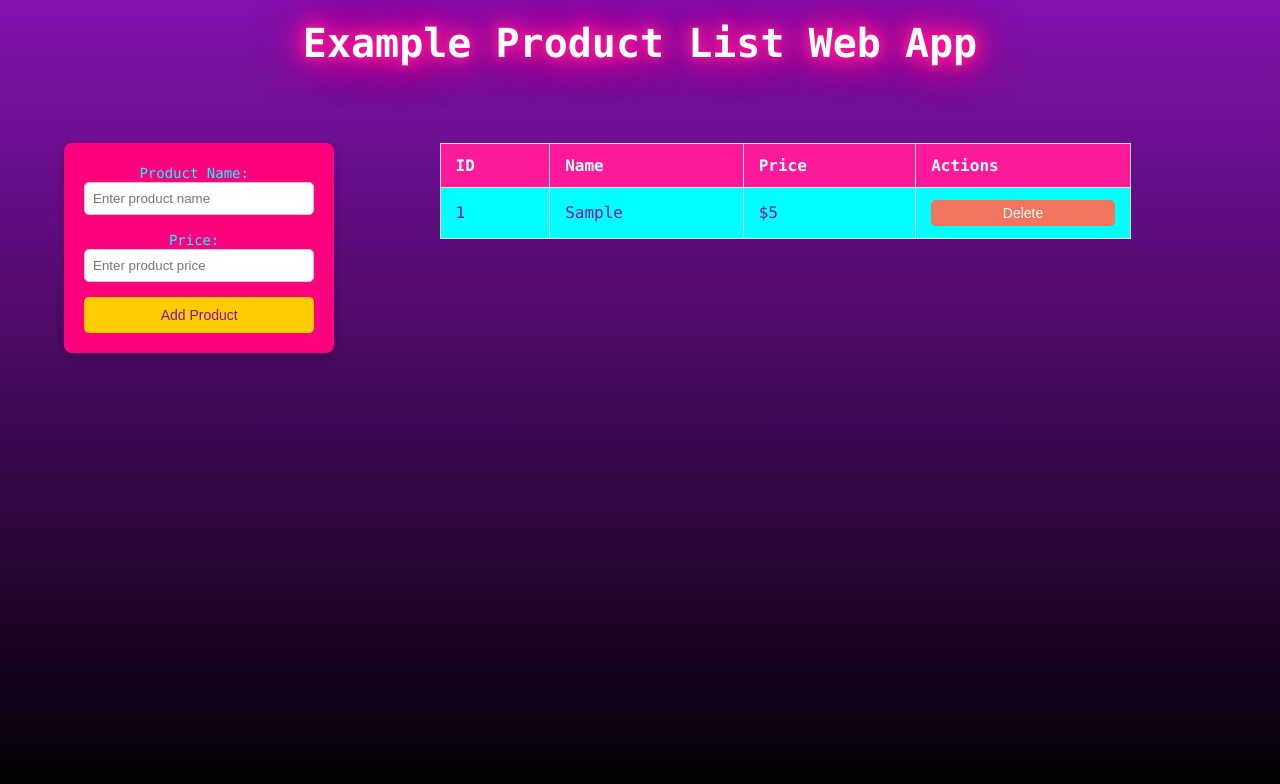
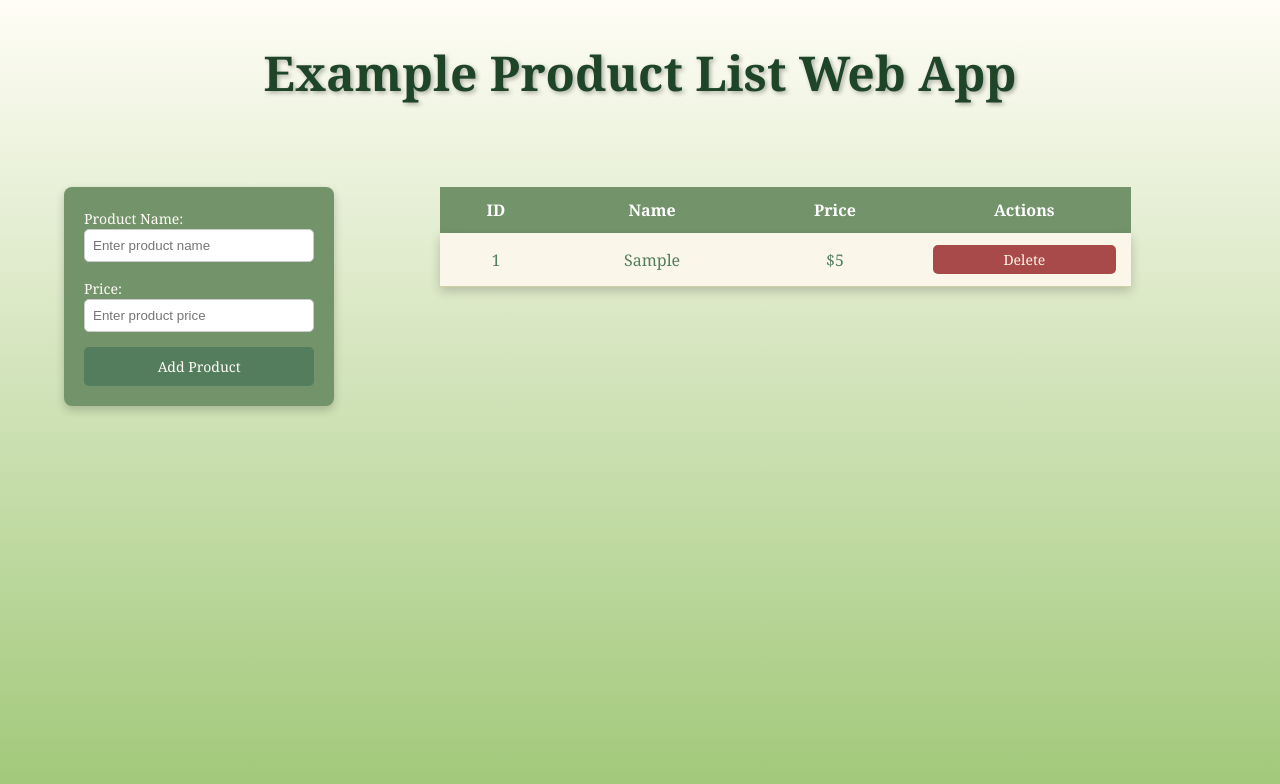
Before and after one commit to laguitoKT/Versionamientos-DianaMartinezPerez, a plain HTML site: page index.html in a window 1280 px wide. Both pictures are taken after typing "Sample", "5" into the empty fields and a click on the button "Add Product". Drawn offline with Linux system fonts and the light colour scheme.

Commit message:
Style: modificar paleta de colores y tipografía

```diff
--- a/styles.css
+++ b/styles.css
@@ -1,6 +1,6 @@
 body {
-    background: linear-gradient(#8412B0, #000);
-    font-family: 'Consolas', sans-serif;
+    background: linear-gradient(#FFFDF6, #A0C878);
+    font-family: "Georgia", serif;
     margin: 0;
     padding: 0;
     height: 100vh;
@@ -11,12 +11,13 @@ body {
 }
 
 h1 {
-    color: #FFF;
+    color: #1F4529;
+    font-family: "Georgia", serif;
     text-align: center;
-    margin-top: 20px;
-    font-size: 2.5em;
+    margin-top: 40px;
+    font-size: 3em;
     display: inline;
-    text-shadow: 0 0 10px #FC199A, 0 0 20px #FC199A, 0 0 30px #FC199A, 0 0 40px #FF007F, 0 0 50px #FF007F;
+    text-shadow: 2px 2px 4px rgba(0, 0, 0, 0.3);
 }
 
 .container {
@@ -30,8 +31,8 @@ h1 {
 }
 
 .formContainer {
-    text-align: center;
-    background-color: #FF007F;
+    text-align: left;
+    background-color: #73946B;
     padding: 20px;
     border-radius: 8px;
     box-shadow: 0 4px 10px rgba(0, 0, 0, 0.2);
@@ -40,7 +41,7 @@ h1 {
 }
 
 label {
-    color: #00FFFF;
+    color: #FFFDF6;
     font-size: 14px;
     margin-right: 10px;
 }
@@ -56,8 +57,9 @@ input {
 }
 
 button {
-    background-color: #FFCC00;
-    color: #8412B0;
+    background-color: #537D5D;
+    font-family: "Georgia", serif;
+    color: #FFFDF6;
     border: none;
     padding: 10px 20px;
     border-radius: 5px;
@@ -67,8 +69,8 @@ button {
 }
 
 button:hover {
-    background-color: #FC199A;
-    color: #fff;
+    background-color: #D2D0A0;
+    color: #537D5D;
 }
 
 table {
@@ -78,24 +80,28 @@ table {
 }
 
 th, td {
-    border: 1px solid #ddd;
     padding: 12px 15px;
     text-align: left;
 }
 
 th {
-    background-color: #FC199A;
+    background-color: #73946B;
     color: white;
+    text-align: center;
+
 }
 
 td {
-    background-color: #00FFFF;
-    color: #8412B0;
+    background-color: #FAF6E9;
+    color: #537D5D;
+    text-align: center;
+    border-bottom: 1px solid #D2D0A0;
+
 }
 
 .delete-btn {
-    background-color: #f0745e;
-    color: white;
+    background-color: #A94A4A;
+    color: #FAF6E9;
     border: none;
     padding: 5px 10px;
     border-radius: 5px;
@@ -103,11 +109,13 @@ td {
 }
 
 .delete-btn:hover {
-    background-color: #ff0800;
+    background-color: #780C28;
+    color: #FFFDF6;
 }
 
 
 #productsTable tbody tr {
-    background-color: #FFF;
+    background-color: #FFFDF6;
     color: #000;
+    box-shadow: 0 4px 10px rgba(0, 0, 0, 0.2);
 }
```
